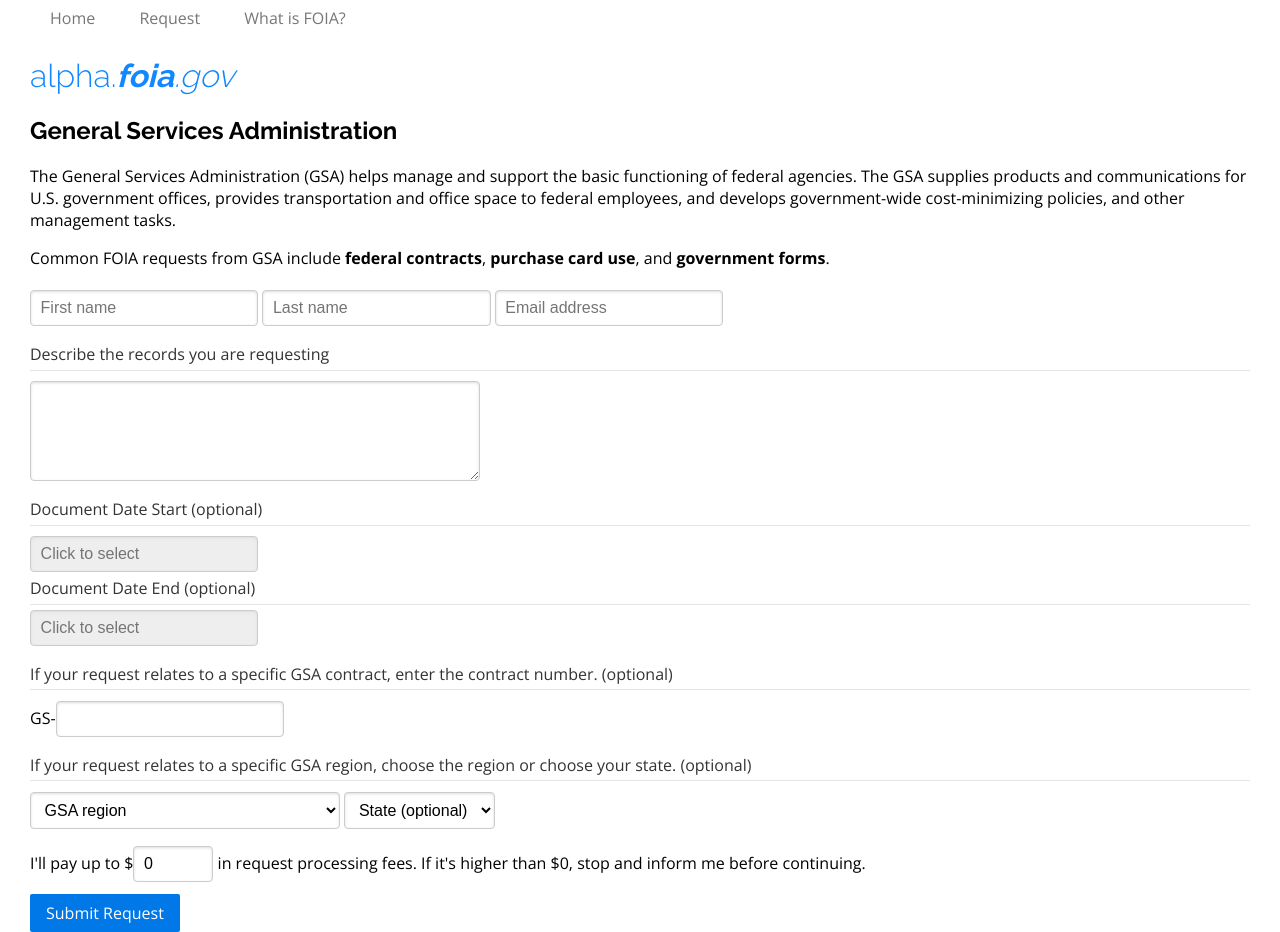
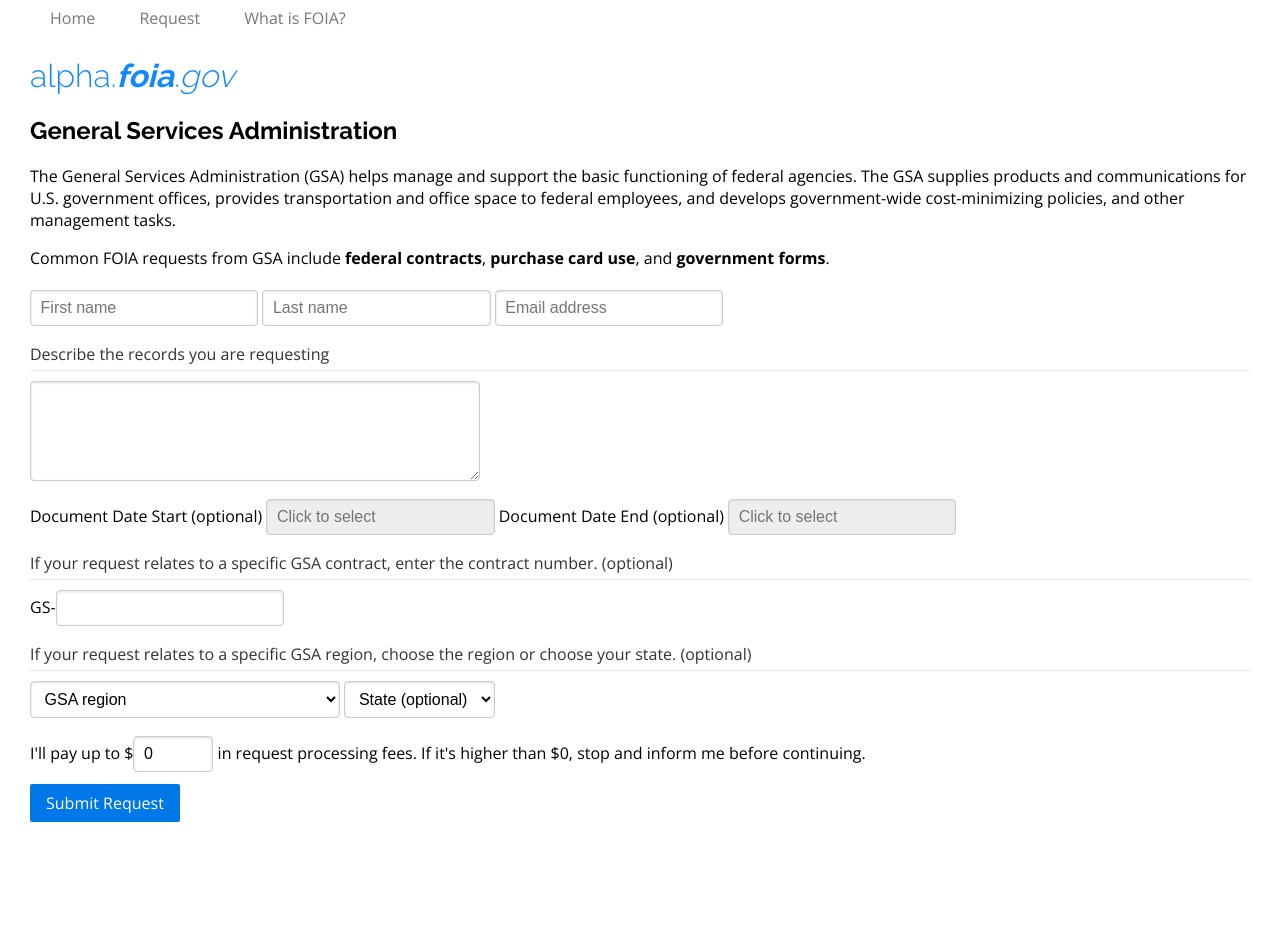
Before and after one commit to 18F/2015-foia-design, a Jekyll site: the page built from request/gsa.html, in a window 1280 px wide. Built offline with Jekyll 4.4.1, drawn with Linux system fonts in a browser that asks for light colours; after the commit the page ends 900 px from its top, so only the background shows below that.

Commit message:
label, not legend

```diff
--- a/request/gsa.html
+++ b/request/gsa.html
@@ -49,11 +49,11 @@
     </fieldset>
 
     <fieldset>
-      <legend>Document Date Start (optional)</legend>
-      <input type="text" class="document_start" name="document_start" placeholder="Click to select" />
+      <label for="document_start">Document Date Start (optional)</label>
+      <input type="text" id="document_start" name="document_start" placeholder="Click to select" />
 
-      <legend>Document Date End (optional)</legend>
-      <input type="text" class="document_end" name="document_end" placeholder="Click to select" />
+      <label for="document_end">Document Date End (optional)</label>
+      <input type="text" id="document_end" name="document_end" placeholder="Click to select" />
     </fieldset>
 
     <fieldset>
@@ -130,7 +130,7 @@
 <link rel="stylesheet" type="text/css" href="/assets/pickadate/classic.date.css" />
 
 <script>
-  $(".document_end, .document_start").pickadate({
+  $("#document_end, #document_start").pickadate({
     format: 'mmmm d, yyyy'
   });
 </script>
```
